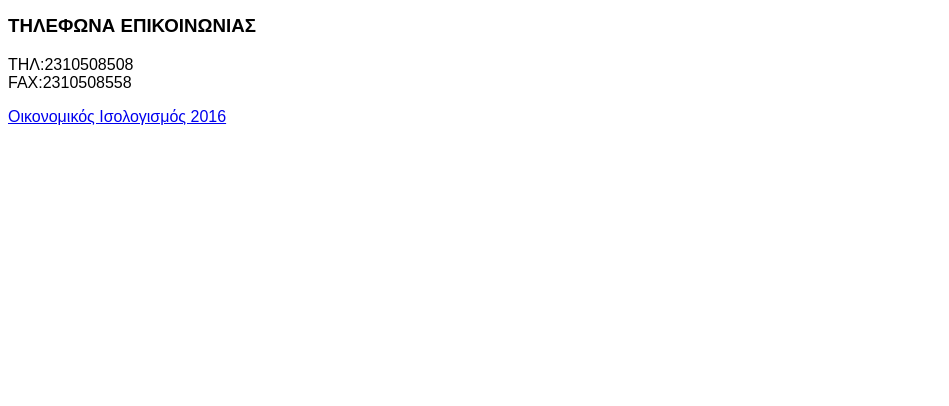
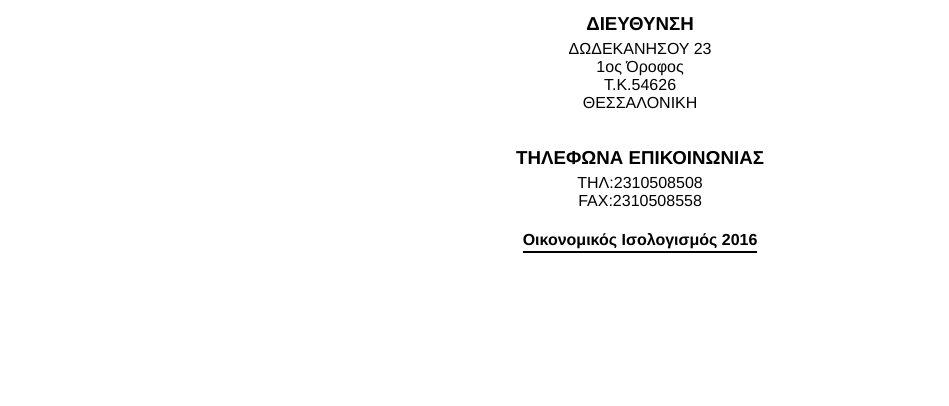
Before and after one commit to DimitrisBlank/Oikonometriki, a plain HTML site: page index.html in a window 1280 px wide. Shown: the part 394-800 px from the top of the page, without its empty margins (0-949 px from the left). Drawn offline with Linux system fonts and the light colour scheme.

Commit message:
Some css.

```diff
--- a/styles.css
+++ b/styles.css
@@ -1,3 +1,98 @@
+// HTML5 display definitions
+// ==========================================================================
+
+// Add the correct display in IE <10.
+// Add the correct display in Edge, IE, and Firefox for `details` or `summary`.
+// Add the correct display in IE for `main`.
+ article,
+ aside,
+ details,
+ figcaption,
+ figure,
+ footer,
+ header,
+ main,
+ menu,
+ nav,
+ section,
+ summary {
+   display: block;
+ }
+
+* {
+  box-sizing: border-box;
+}
+
+html {
+  font-family: ArialArial, Helvetica, 'Nimbus Sans L', sans-serif;
+  -ms-text-size-adjust: 100%;
+  -webkit-text-size-adjust: 100%;
+  -moz-osx-font-smoothing: grayscale;
+  text-rendering: optimizelegibility;
+  -webkit-font-smoothing: antialiased;
+  height: 100%;
+}
+
 body {
-  font-family: Arial;
+  margin: 0;
+  padding: 30px;
+  color: black;
+  text-align: center;
+  height: 100%;
+  width: 100%;
+
+  display: -webkit-box;
+  display: flex;
+  -webkit-box-pack: center;
+  justify-content: center;
+  -webkit-box-align: center;
+  align-items: center;
+  -webkit-box-orient: vertical;
+  -webkit-box-direction: normal;
+  flex-direction: column;
+
+
+
 }
+
+h1 {
+  margin-bottom: 0;
+}
+
+h2 {
+  margin-top: 5px;
+}
+
+h3 {
+  margin-bottom: 0;
+}
+
+p {
+  margin-top: 5px;
+}
+
+a {
+  color: black;
+  font-weight: bold;
+  text-decoration: none;
+  display: inline-block;
+  position: relative;
+  padding-bottom: 6px;
+}
+
+a::after {
+  display: block;
+  position: absolute;
+  top: 100%;
+  margin-top: -4px;
+  left: 0;
+  height: 2px;
+  width: 100%;
+  background: black;
+  transition: all 0.2s;
+  content: '';
+}
+
+a:hover:after {
+  height: 4px;
+}
```
